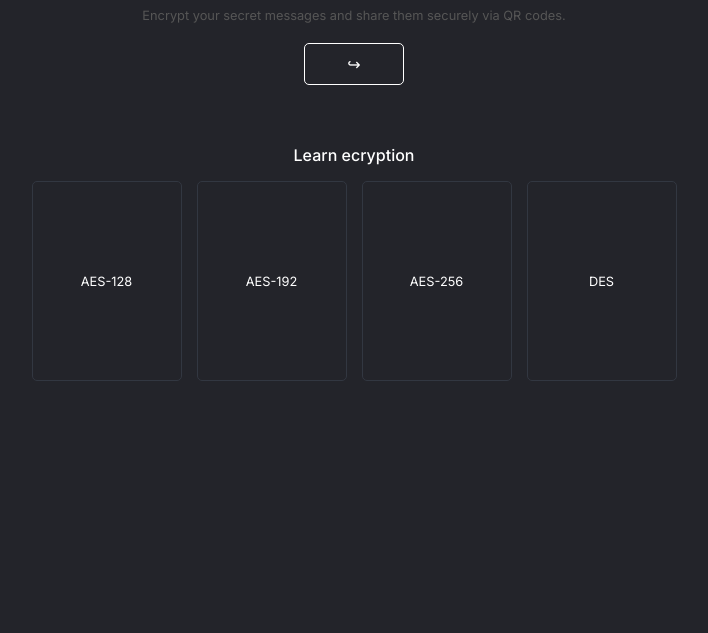
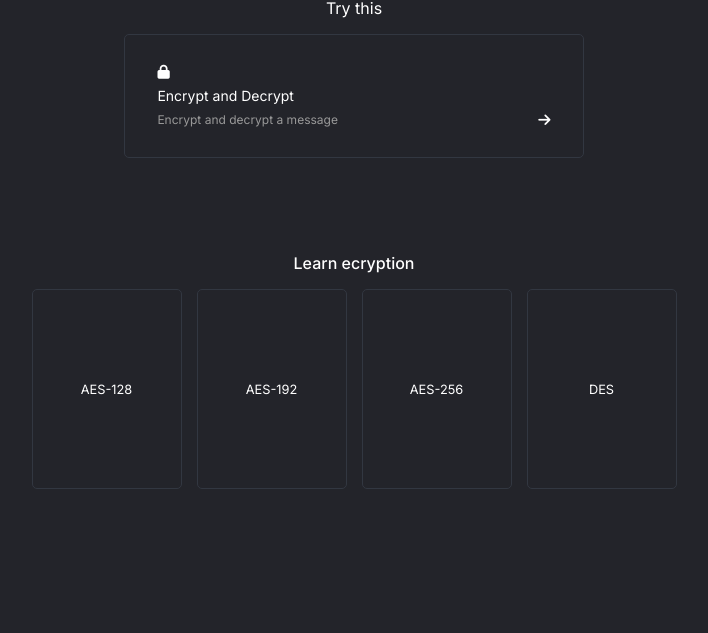
Before and after one commit to Yachii19/AES-QR, a plain HTML site: page index.html in a window 1280 px wide. Shown: the part 267-900 px from the top of the page, without its empty margins (286-994 px from the left). After the commit the page ends 806 px from the top, so only its background shows below. Drawn offline with Linux system fonts and the light colour scheme.

Commit message:
changed the get started interface and fixed the camera not centering properly

```diff
--- a/assets/css/global.css
+++ b/assets/css/global.css
@@ -11,7 +11,7 @@
 body {
     font-family: "Inter", sans-serif;
     margin: 0 auto;
+    background-color:#23242A;
     padding: 50px;
-    background-color:#23242A;
     color: #FFFFFF;
 }
--- a/assets/css/index.css
+++ b/assets/css/index.css
@@ -1,14 +1,57 @@
+
 .landing-page{
     display: flex;
     flex-direction: column;
-    height: 100vh;
     gap: 100px;
+    padding: 0 1rem;
 }
 
 .enter-main-page-container {
+    width: 100%;
+}
+
+.enter-main-page-container > p {
+    font-size: 12px;
+    margin-bottom: 1rem;
+}
+
+.enter-main-page-container > a {
+    width: 100%;
+}
+
+.get-started-container {
+    display: flex;
+    width: 100%;
+    padding: 20px;
+}
+
+.get-started-container > .col-1 {
+    width: 70%;
     display: flex;
     flex-direction: column;
-    align-items: center;
+    row-gap: 5px;
+    justify-content: center;
+}
+
+.get-started-container > .col-1 > :first-child {
+    font-size: 12px;
+}
+
+.get-started-container > .col-1 > :nth-child(2) {
+    font-size: 12px;
+}
+
+.get-started-container > .col-1 > :last-child {
+    font-size: 10px;
+    color: #999999;
+}
+
+.get-started-container > .col-2 {
+    width: 30%;
+    font-size: 12px;
+    display: flex;
+    align-items: end;
+    justify-content: end;
 }
 
 h2 {
@@ -33,7 +76,7 @@ h1 {
     align-self: center;
     width: 100px;
     padding: 10px 12px;
-    border: 1px solid #FFFFFF;
+    border: 1px solid #323741;
     border-radius: 5px;
     margin-bottom: 10px;
     text-decoration: none;
@@ -59,10 +102,14 @@ h1 {
     display: grid;
     grid-template-columns: 1fr 1fr;
     row-gap: 10px;
+    column-gap: 10px;
 }
 
 .grid-container > a {
     text-decoration: none;
+    display: flex;
+    align-items: center;
+    justify-content: center;
 }
 
 .grid-content {
@@ -71,7 +118,7 @@ h1 {
     align-items: center;
     justify-content: center;
     height: 120px;
-    width: 140px;
+    width: 100%;
     border: 1px solid #323741;
     border-radius: 5px;
     color: #FFFFFF;
@@ -88,6 +135,9 @@ h1 {
 @media (min-width: 768px) and (max-width: 1023px) {
     .landing-page {
         gap: 50px;
+        display: flex;
+        flex-direction: column;
+        align-items: center;
     }
 
     .welcome-section {
@@ -97,6 +147,40 @@ h1 {
         justify-content: center;
         height: auto;
         margin-bottom: 20px;
+    }
+
+    .enter-main-page-container {
+        width: 60%;
+        height: 30dvh;
+        display: flex;
+        flex-direction: column;
+        align-items: center;
+        justify-content: center;
+    }
+
+    .enter-main-page-container > p {
+        font-size: 16px;
+    }
+
+
+    .get-started-container > .col-1 {
+        row-gap: 8px;
+    }
+
+    .get-started-container > .col-1 > :first-child {
+        font-size: 14px;
+    }
+
+    .get-started-container > .col-1 > :nth-child(2) {
+        font-size: 14px;
+    }
+
+    .get-started-container > .col-1 > :last-child {
+        font-size: 12px;
+    }
+
+    .get-started-container > .col-2 {
+        font-size: 14px;
     }
 
     h2 {
@@ -132,7 +216,7 @@ h1 {
     }
 
     .grid-content {
-        font-size: 0.9rem;
+        font-size: 0.8rem;
         height: 150px;
         width: 130px;
     }
@@ -143,6 +227,9 @@ h1 {
 
     .landing-page {
         gap: 0;
+        display: flex;
+        flex-direction: column;
+        align-items: center;
     }
 
     .welcome-section {
@@ -150,8 +237,42 @@ h1 {
         flex-direction: column;
         align-items: center;
         justify-content: end;
+        height: 20dvh;
+        margin-bottom: 20px;
+    }
+
+    .enter-main-page-container {
+        width: 40%;
         height: 30dvh;
-        margin-bottom: 20px;
+        display: flex;
+        flex-direction: column;
+        align-items: center;
+        justify-content: center;
+    }
+
+    .enter-main-page-container > p {
+        font-size: 16px;
+    }
+
+
+    .get-started-container > .col-1 {
+        row-gap: 8px;
+    }
+
+    .get-started-container > .col-1 > :first-child {
+        font-size: 14px;
+    }
+
+    .get-started-container > .col-1 > :nth-child(2) {
+        font-size: 14px;
+    }
+
+    .get-started-container > .col-1 > :last-child {
+        font-size: 12px;
+    }
+
+    .get-started-container > .col-2 {
+        font-size: 14px;
     }
 
     h2 {
@@ -198,3 +319,10 @@ h1 {
         transition: border 0.3s ease, background-color 0.3s ease, color 0.3s ease;
     }
 }
+
+/* Media Query for small phones */
+@media (max-width: 429px) {
+    body {
+        padding: 30px;
+    }
+}
--- a/index.html
+++ b/index.html
@@ -6,6 +6,8 @@
     <title>AES Encryption - QR CODE EDITION</title>
     <link rel="stylesheet" href="./assets/css/global.css">
     <link rel="stylesheet" href="assets/css/index.css">
+    <link rel="stylesheet" href="https://cdnjs.cloudflare.com/ajax/libs/font-awesome/6.5.0/css/all.min.css">
+
     </head>
     <body>
     <div class="landing-page">
@@ -15,8 +17,18 @@
             <p class="subtitle">Encrypt your secret messages and share them securely via QR codes.</p>
         </div>
         <div class="enter-main-page-container">
+            <p>Try this</p>
             <a href="AESProcess.html" class="cta-button">
-                <p>↪</p>
+                <div class="get-started-container">
+                    <div class="col-1">
+                        <i class="fas fa-lock icon"></i>
+                        <p>Encrypt and Decrypt</p>
+                        <p>Encrypt and decrypt a message</p>
+                    </div>
+                    <div class="col-2">
+                        <i class="fas fa-arrow-right icon"></i>
+                    </div>
+                </div>
             </a>
         </div>
         <div class="learn-encryption-container">
```
